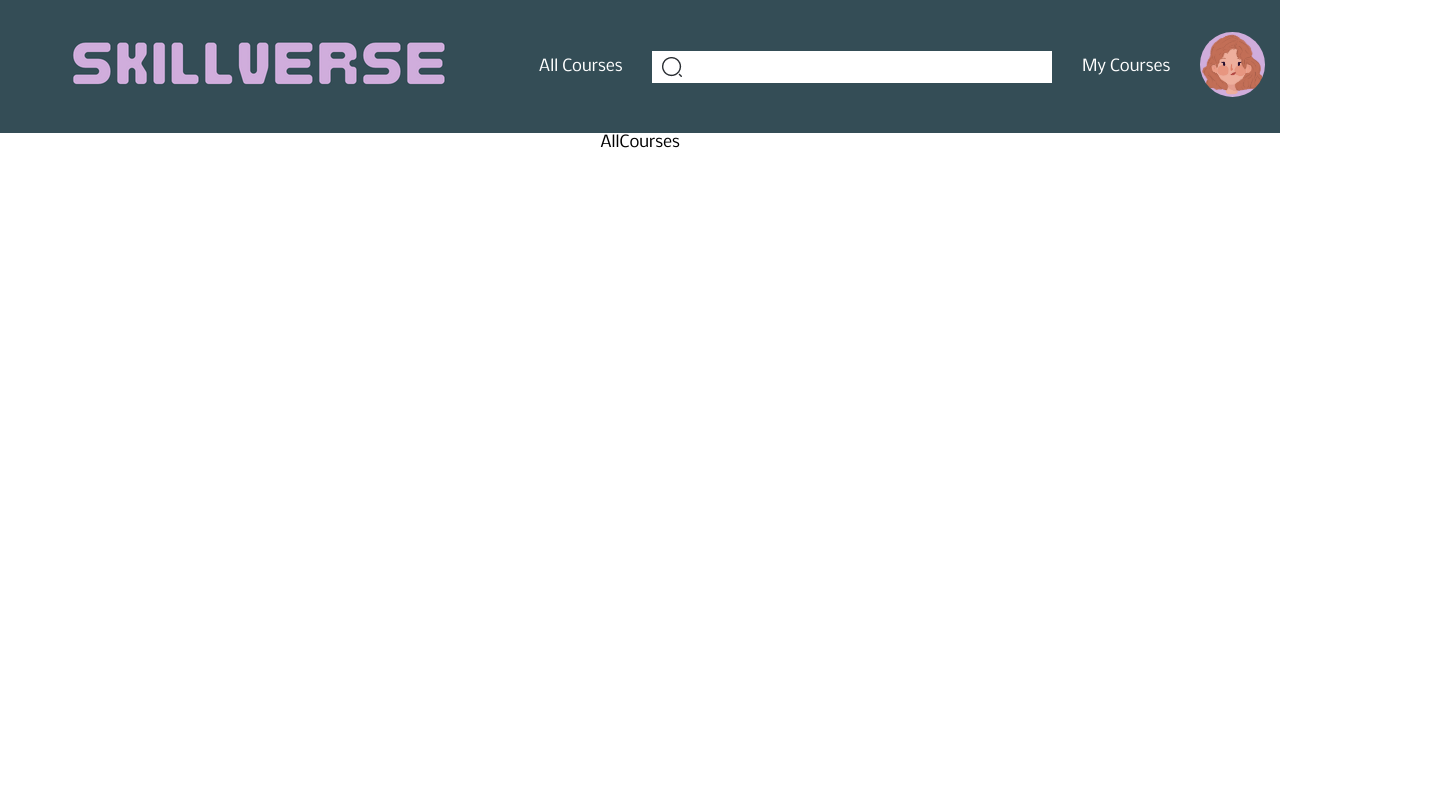
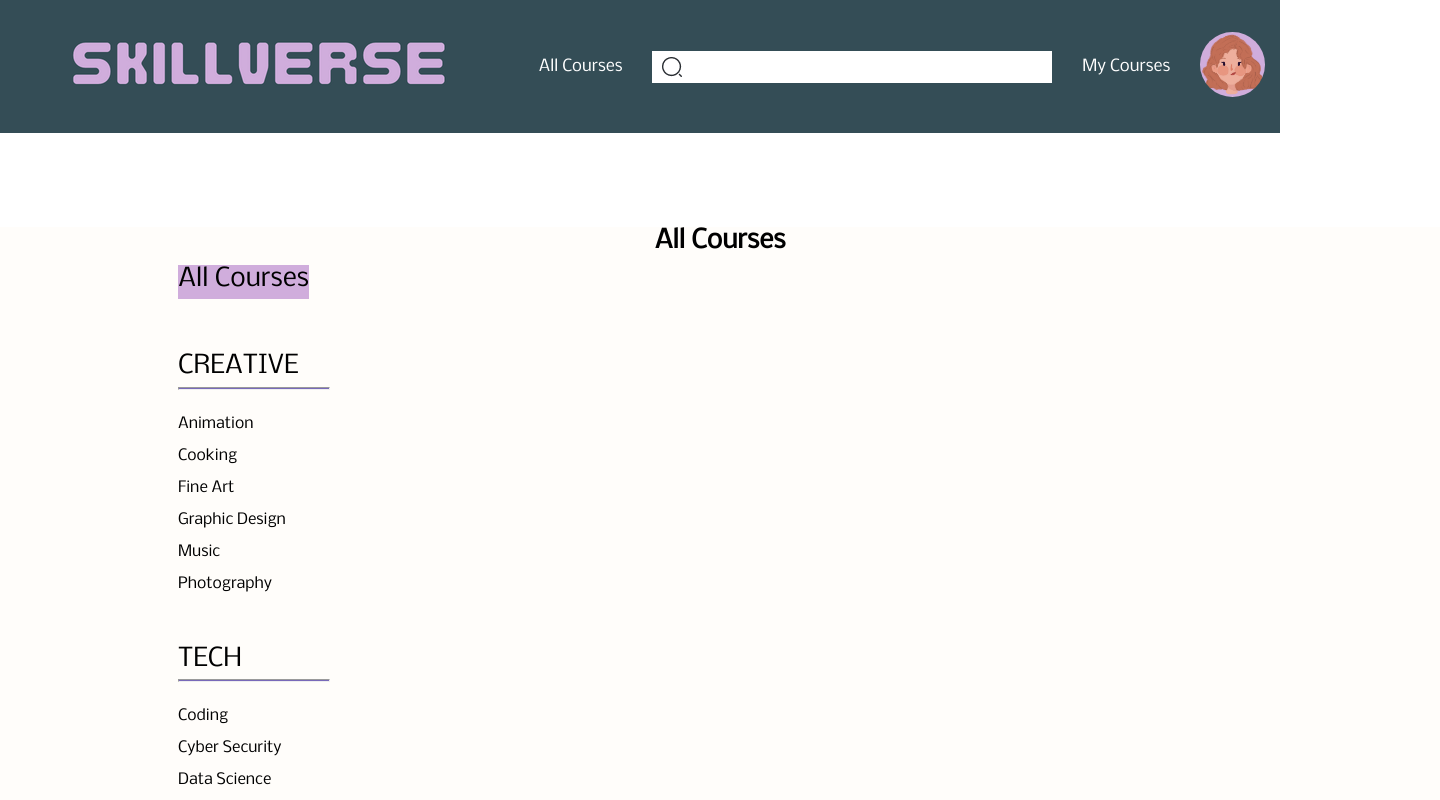
Before and after one commit to EthenThinkful/fall-hackathon, a React (Create React App) app: page /allcourses in a window 1280 px wide. Shown: the top 800 px of the page, 1440 px wide, since content can reach past the window. Built offline with nearby package versions, Linux system fonts and the light colour scheme.

Commit message:
created all courses page and route

```diff
--- a/src/AllCourses/AllCourses.css
+++ b/src/AllCourses/AllCourses.css
@@ -0,0 +1,70 @@
+.main {
+  width: 1440px;
+  height: 1759px;
+  background: #fffdfa;
+}
+
+.all-courses-header {
+  display: flex;
+  justify-content: center;
+  margin-top: 94px;
+}
+
+.all-courses {
+  text-align: center;
+  font-size: 25px;
+  font-style: normal;
+  font-weight: 700;
+  line-height: normal;
+}
+
+.all-courses-left {
+  background: #d0addc;
+  width: 131px;
+  height: 34px;
+  text-align: center;
+  font-size: 25px;
+  font-style: normal;
+  font-weight: 400;
+  line-height: normal;
+  margin-top: 10px;
+  margin-left: 178px;
+}
+
+.courses-genre-container {
+  margin-left: 178px;
+}
+
+.left-course-headers {
+  text-align: left;
+  font-size: 25px;
+  font-style: normal;
+  font-weight: 400;
+  line-height: normal;
+  margin-top: 53px;
+}
+
+hr {
+  width: 150.03px;
+  height: 1px;
+  background: #7869b9;
+  margin-top: 6.5px;
+  margin-right: 1111.99px;
+  margin-bottom: 25px;
+}
+
+.left-courses-list {
+  margin-top: 19.5px;
+  width: 150px;
+  height: 183px;
+  flex-shrink: 0;
+  font-size: 15px;
+  font-style: normal;
+  font-weight: 400;
+  line-height: normal;
+  display: contents;
+}
+
+.left-courses-list > p {
+  padding-left: 0;
+}
--- a/src/AllCourses/AllCourses.jsx
+++ b/src/AllCourses/AllCourses.jsx
@@ -1,12 +1,58 @@
-import React from 'react';
-import './AllCourses.css';
+import React from "react";
+import "./AllCourses.css";
 
 function AllCourses() {
   return (
     <>
-    <div>AllCourses</div>
+      <div className="main">
+        <div className="all-courses-header">
+          <div className="all-courses">All Courses</div>
+        </div>
+        <div className="all-courses-left-section">
+          <div className="all-courses-left">All Courses</div>
+          <div className="courses-genre-container">
+            {/* <div className="creative-container"> */}
+            <div className="left-course-headers">
+              CREATIVE <hr />
+              <div />
+            </div>
+            <div className="left-courses-list">
+              <p>Animation</p>
+              <p>Cooking</p>
+              <p>Fine Art</p>
+              <p>Graphic Design</p>
+              <p>Music</p>
+              <p>Photography</p>
+            </div>
+            {/* </div> */}
+            {/* <div className="tech-container"> */}
+            <div className="left-course-headers">
+              TECH <hr />
+            </div>
+            <div className="left-courses-list">
+              <p>Coding</p>
+              <p>Cyber Security</p>
+              <p>Data Science</p>
+              <p>Information Technology</p>
+            </div>
+            {/* </div> */}
+            {/* <div className="lifestyle-container"> */}
+            <div className="left-course-headers">
+              LIFESTYLE
+              <hr />
+            </div>
+            <div className="left-courses-list">
+              <p>Fashion and Beauty</p>
+              <p>Health and Wellness</p>
+              <p>Home and Garden</p>
+              <p>Travel</p>
+            </div>
+            {/* </div> */}
+          </div>
+        </div>
+      </div>
     </>
-  )
+  );
 }
 
-export default AllCourses
+export default AllCourses;
--- a/src/NavBar/NavBar.jsx
+++ b/src/NavBar/NavBar.jsx
@@ -44,7 +44,7 @@ export default function NavBar({searchResults, setSearchResults, toBeSearched, s
         <>
             <div className="header">
                 <Link to={'/'} className='link'><img src={logo}/></Link>
-                <div> All Courses</div>
+                <Link to={'/allcourses'} className='link' style={{color:'white'}}><div> All Courses</div></Link>
                 <form onSubmit={handleSubmit}>
                     <input
                     onChange={handleChange}
--- a/src/UserProfile/UserProfile.css
+++ b/src/UserProfile/UserProfile.css
@@ -1,6 +1,4 @@
-* {
-  font-family: "Nobile", sans-serif;
-}
+
 
 .main-container {
     background: #FFFDFA;
```
